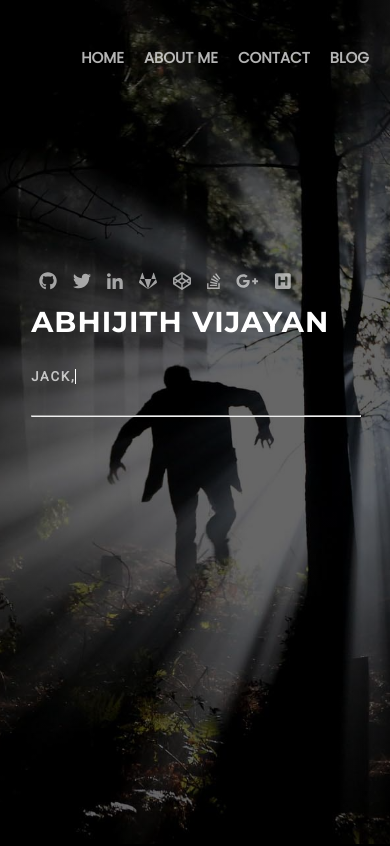
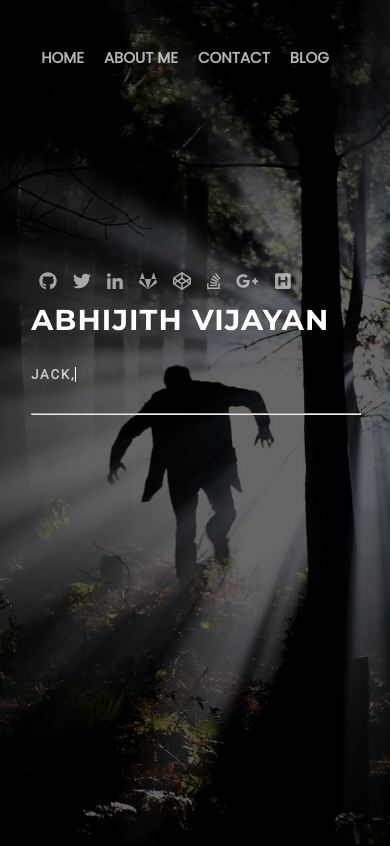
Before and after one commit to abhijithvijayan/archive, a plain HTML site: page index.html in a window 390 px wide. Shown: the top 846 px of the page. Drawn offline with Linux system fonts and the light colour scheme.

Commit message:
nav bar responsiveness

```diff
--- a/assets/css/styles.css
+++ b/assets/css/styles.css
@@ -67,6 +67,12 @@ html, body {
   color: rgba(255, 255 ,255, 0.35);
 }
 
+@media screen and (max-width: 480px) {
+  /* For mobile phones: */
+  .nav ul {
+    padding-left: 0px;
+  }
+}
 /* ------------------------------------------- */
 
 /* Single underline effect */
@@ -129,12 +135,13 @@ html, body {
 
 @media screen and (max-width:480px) {
   /* For mobile phones: */
+
   .social li a {
     font-size: 18px;
     padding: 5px 8px;
   }
   .obj1 {
-  height: 50px;
+    height: 48px;
   }
 }
 
```
Lines whose indentation alone changed are shown as unchanged.
